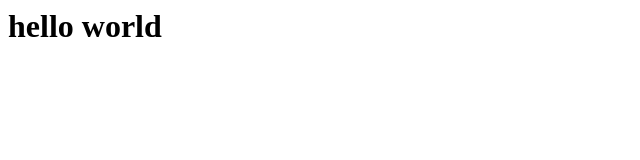
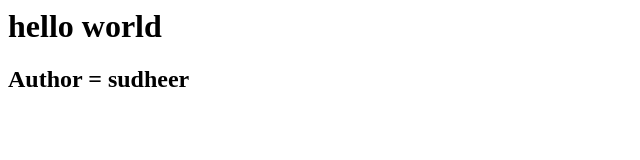
Before and after one commit to Siddhu36/samplerepo, a plain HTML site: page index.html in a window 1280 px wide. Shown: the whole page, without its empty margins (0-640 px from the left). Drawn offline with Linux system fonts and the light colour scheme.

Commit message:
082920102020-Details for author are added

```diff
--- a/index.html
+++ b/index.html
@@ -1 +1,2 @@
 <h1>hello world</h1>
+<h2> Author = sudheer </h2>
```
